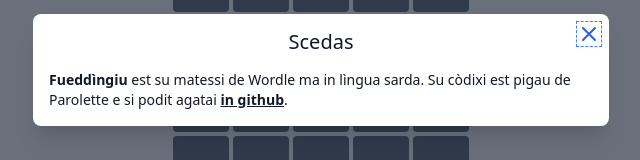
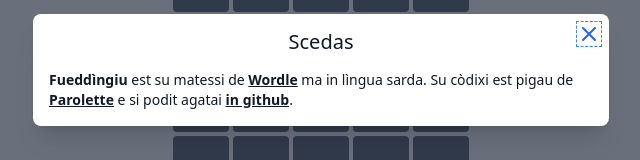
Before and after one commit to gianmarcoaddari/fueddingiu, a React (Create React App) app: page / in a window 1280 px wide. Both pictures are taken after a click on the element "2022 MIT lic. • v 0.1". Shown: the part 298-458 px from the top of the page, without its empty margins (319-959 px from the left). Built offline with nearby package versions, Linux system fonts and the light colour scheme; what @rvxlab/tailwind-plugin-ios-full-height would draw is missing.

Commit message:
small change to info screen

```diff
--- a/src/components/modals/AboutModal.tsx
+++ b/src/components/modals/AboutModal.tsx
@@ -61,8 +61,10 @@ export const AboutModal = ({ isOpen, isDev, handleClose }: Props) => {
 
                   <div className="mt-4 text-left text-sm">
                     <p>
-                      <b>Fueddìngiu</b> est su matessi de <a href="https://www.powerlanguage.co.uk/wordle/">Wordle</a> ma in lìngua sarda.
-                      Su còdixi est pigau de <a href="https://parolette.netlify.app/">Parolette</a> e si podit agatai{" "}
+                      <b>Fueddìngiu</b> est su matessi de <a href="https://www.powerlanguage.co.uk/wordle/"
+                        className="underline focus:outline-dotted font-bold">Wordle</a> ma in lìngua sarda.
+                      Su còdixi est pigau de <a href="https://parolette.netlify.app/"
+                        className="underline focus:outline-dotted font-bold">Parolette</a> e si podit agatai{" "}
                       <a
                         href="https://github.com/gianmarcoaddari/fueddingiu"
                         className="underline focus:outline-dotted font-bold"
```
